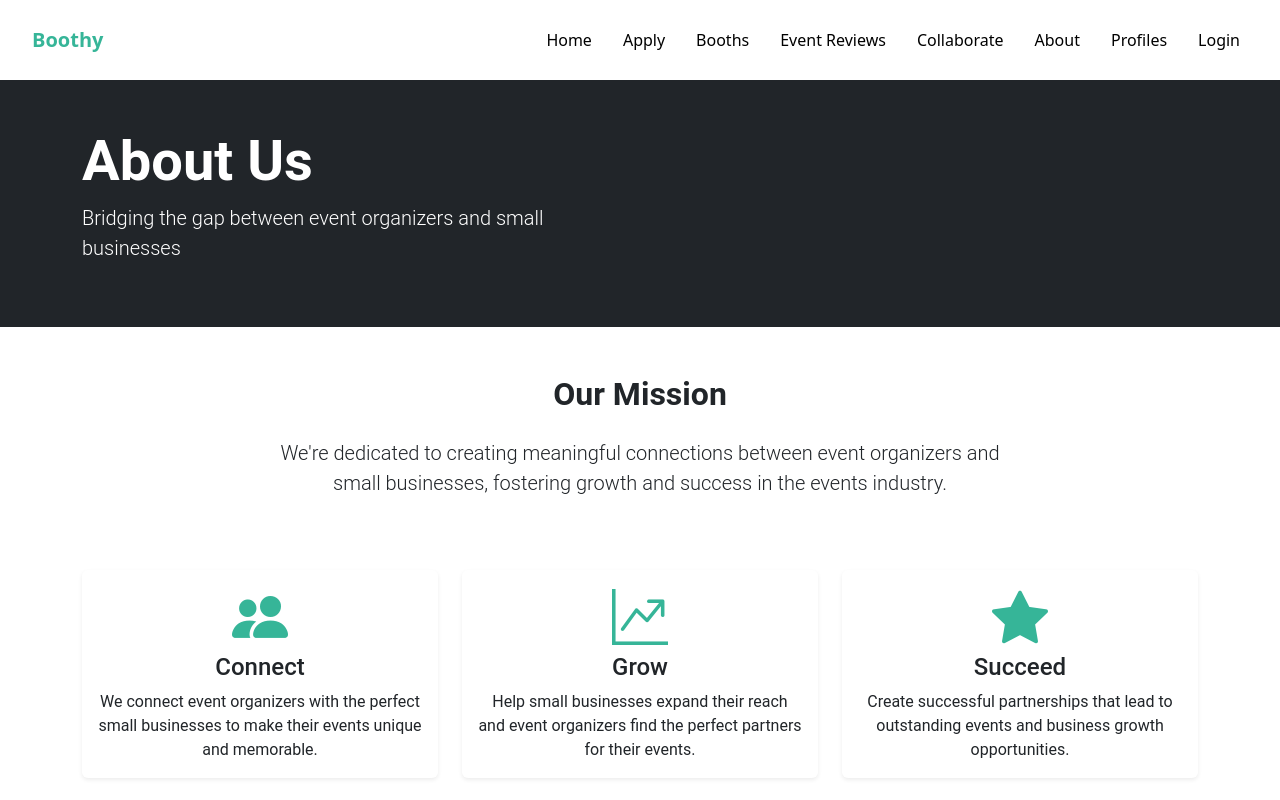
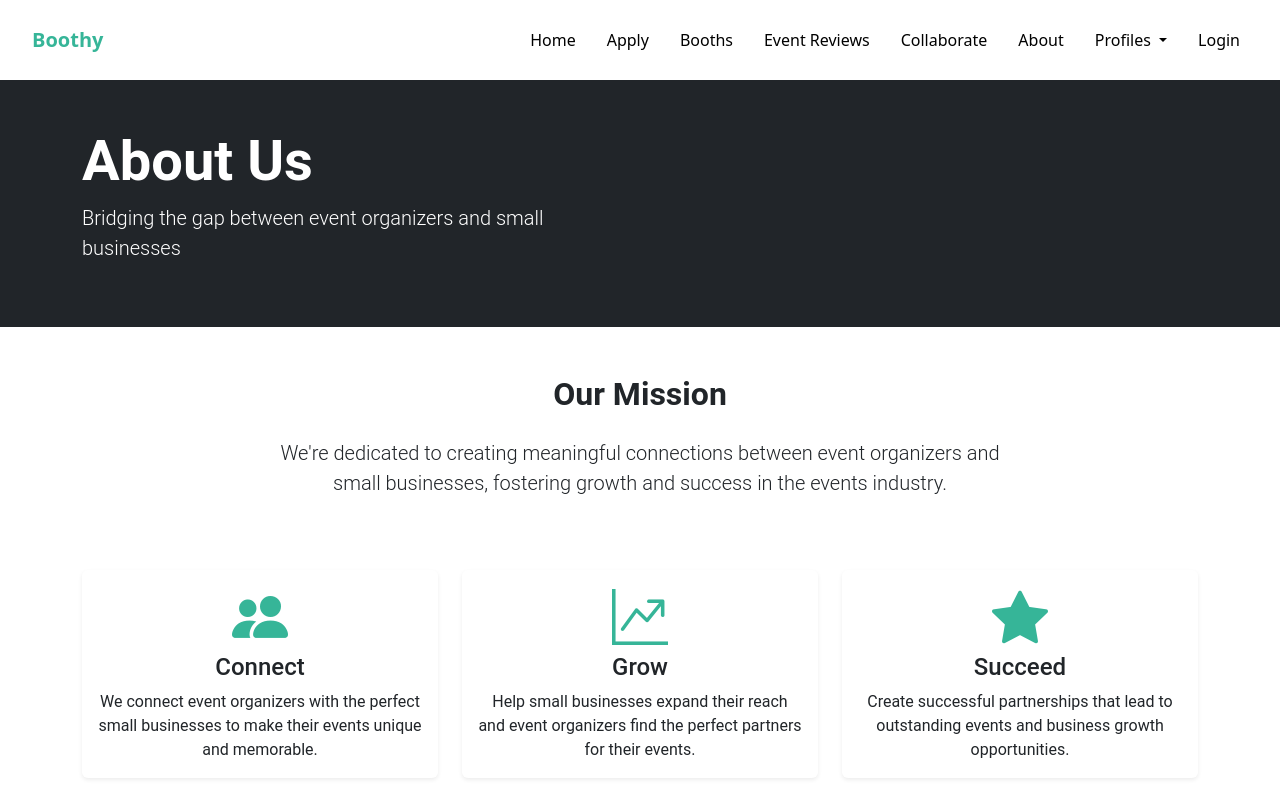
Before and after one commit to PeachyMangoz/VenueVibe, a Vue app in the folder VenueVibe/frontend/: page /about in a window 1280 px wide. Shown: the top 800 px of the page. Built offline with nearby package versions, Linux system fonts and the light colour scheme; a web font is replaced by a local one.

Commit message:
Added dropdown for profiles to separate business and application profiles

```diff
--- a/VenueVibe/frontend/src/components/NavBar.vue
+++ b/VenueVibe/frontend/src/components/NavBar.vue
@@ -15,8 +15,36 @@
       </button>
       <div class="collapse navbar-collapse" id="navbarNav">
         <ul class="navbar-nav ms-auto">
-          <li class="nav-item" v-for="link in navLinks" :key="link.name">
+          <li class="nav-item" v-for="link in regularLinks" :key="link.name">
             <router-link class="nav-link" :to="link.path">{{ link.name }}</router-link>
+          </li>
+
+          <!-- Profile Dropdown -->
+          <li class="nav-item dropdown">
+            <a class="nav-link dropdown-toggle"
+               href="#"
+               id="profilesDropdown"
+               role="button"
+               data-bs-toggle="dropdown"
+               aria-expanded="false">
+              Profiles
+            </a>
+            <ul class="dropdown-menu" aria-labelledby="profilesDropdown">
+              <li>
+                <router-link class="dropdown-item" to="/businessprofile">
+                  Business Profile
+                </router-link>
+              </li>
+              <li>
+                <router-link class="dropdown-item" to="/applicationprofiles">
+                  Application Profiles
+                </router-link>
+              </li>
+            </ul>
+          </li>
+
+          <li class="nav-item">
+            <router-link class="nav-link" to="/login">Login</router-link>
           </li>
         </ul>
       </div>
@@ -29,15 +57,13 @@ export default {
   name: 'NavBar',
   data() {
     return {
-      navLinks: [
+      regularLinks: [
         { name: 'Home', path: '/' },
         { name: 'Apply', path: '/eventapplications' },
         { name: 'Booths', path: '/booths' },
         { name: 'Event Reviews', path: '/eventreviews' },
         { name: 'Collaborate', path: '/collaborate' },
         { name: 'About', path: '/about' },
-        { name: 'Profiles', path:'/businessprofile'},
-        { name: 'Login', path: '/login' },
       ],
     };
   },
@@ -45,7 +71,6 @@ export default {
 </script>
 
 <style scoped>
-
 .navbar {
   padding: 20px;
   background-color: white;
@@ -61,9 +86,20 @@ export default {
   margin-left: 15px;
 }
 
-.nav-link:hover {
+.nav-link:hover,
+.dropdown-item:hover {
   color: #3aafa9 !important;
   font-weight: bold;
+}
+
+.dropdown-menu {
+  border-radius: 8px;
+  box-shadow: 0 2px 10px rgba(0,0,0,0.1);
+}
+
+.dropdown-item {
+  padding: 8px 20px;
+  color: #000;
 }
 
 @media (max-width: 992px) {
@@ -71,5 +107,11 @@ export default {
     margin-left: 0;
     padding: 10px 15px;
   }
+
+  .dropdown-menu {
+    border: none;
+    box-shadow: none;
+    padding-left: 20px;
+  }
 }
 </style>
```
